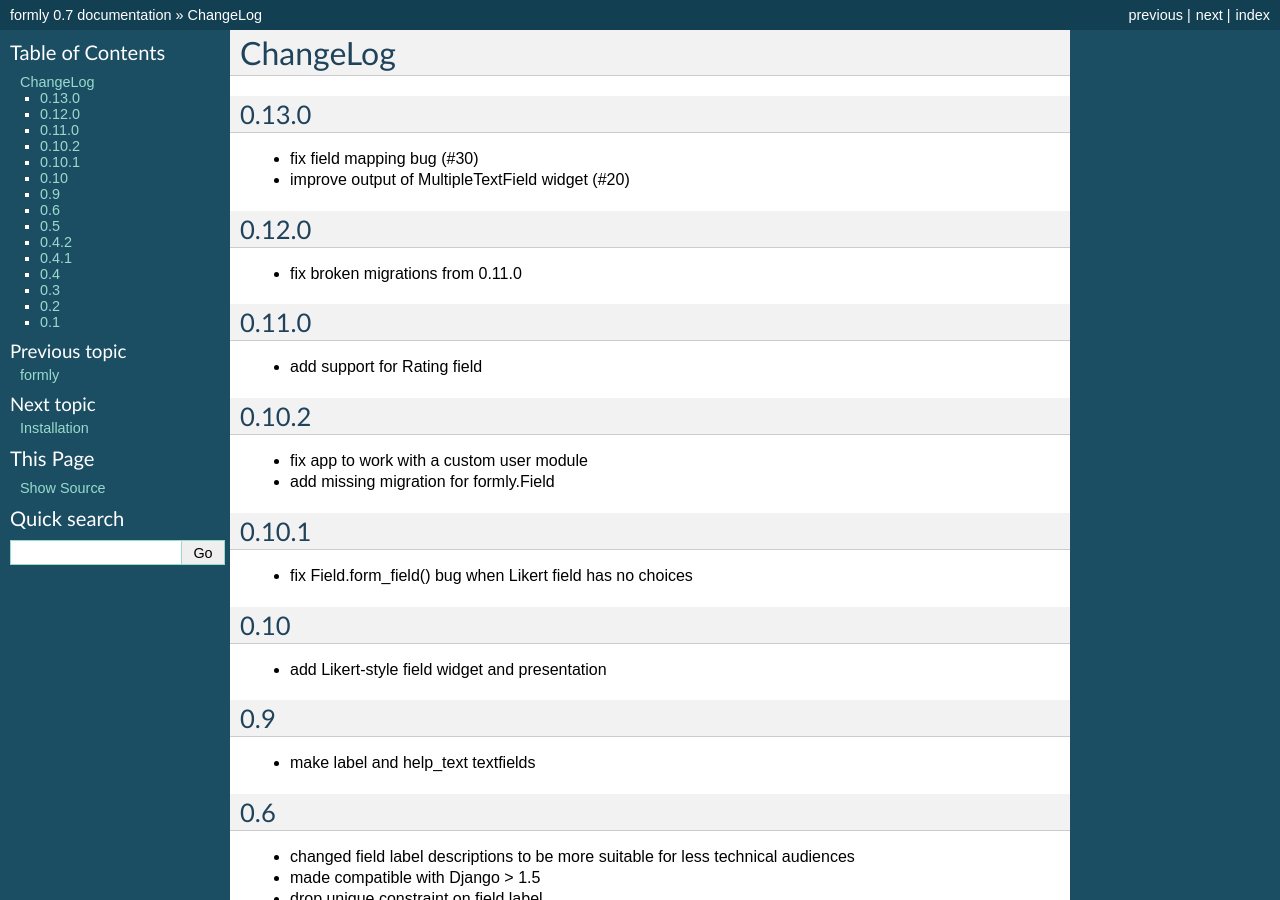
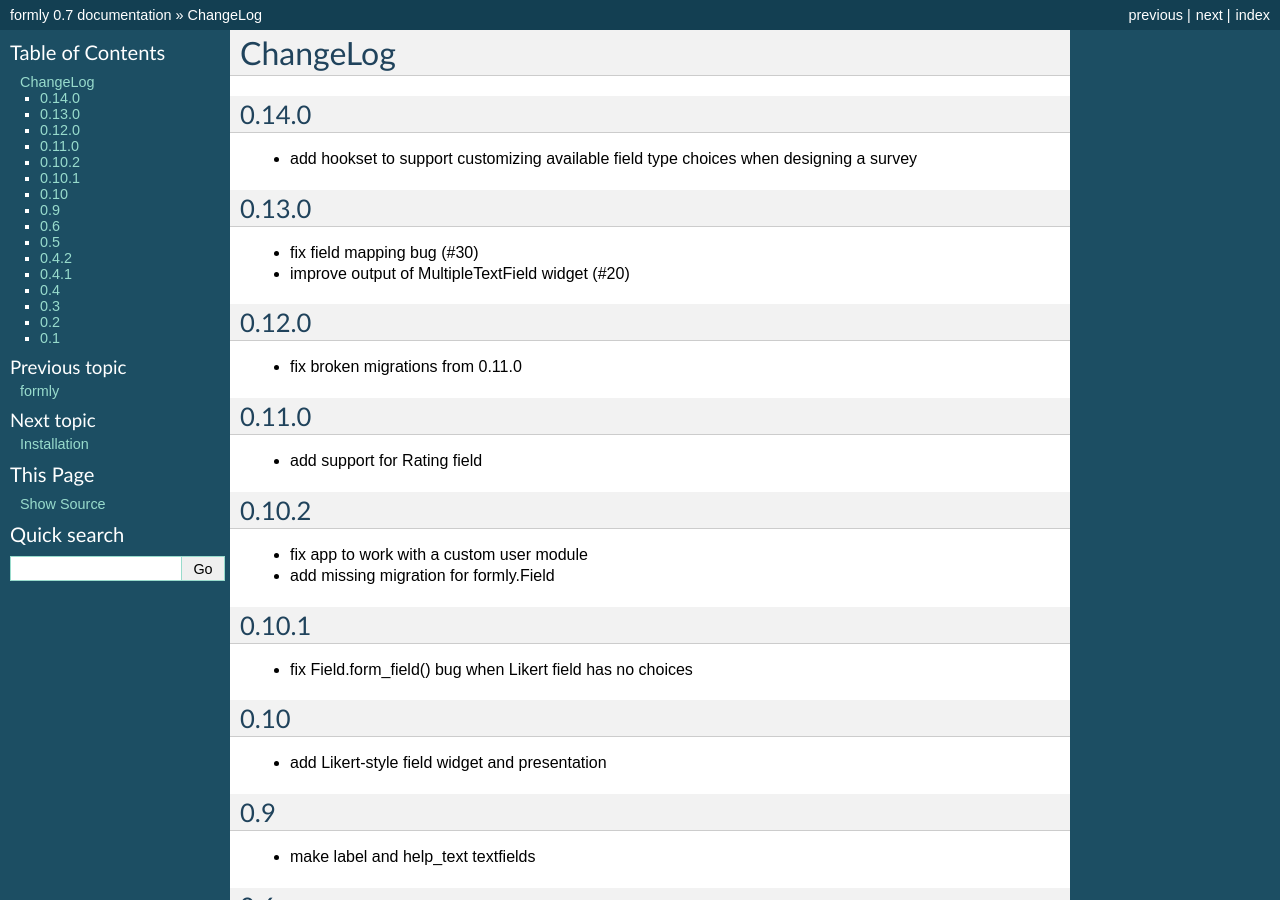
Before and after one commit to eldarion/formly, a Sphinx documentation site: the page built from docs/changelog.rst, in a window 1280 px wide and 900 px high. Built offline with Sphinx 7.4.7, drawn with Linux system fonts in a browser that asks for light colours.

Commit message:
update changelog for 0.14.0

```diff
--- a/docs/changelog.rst
+++ b/docs/changelog.rst
@@ -2,6 +2,10 @@
 
 ChangeLog
 =========
+
+0.14.0
+------
+- add hookset to support customizing available field type choices when designing a survey
 
 0.13.0
 ------
--- a/setup.py
+++ b/setup.py
@@ -15,7 +15,7 @@ setup(
     description="a dynamic form generator",
     name="formly",
     long_description=read("README.rst"),
-    version="0.13.0",
+    version="0.14.0",
     url="https://github.com/eldarion/formly",
     license="BSD",
     packages=find_packages(),
```
